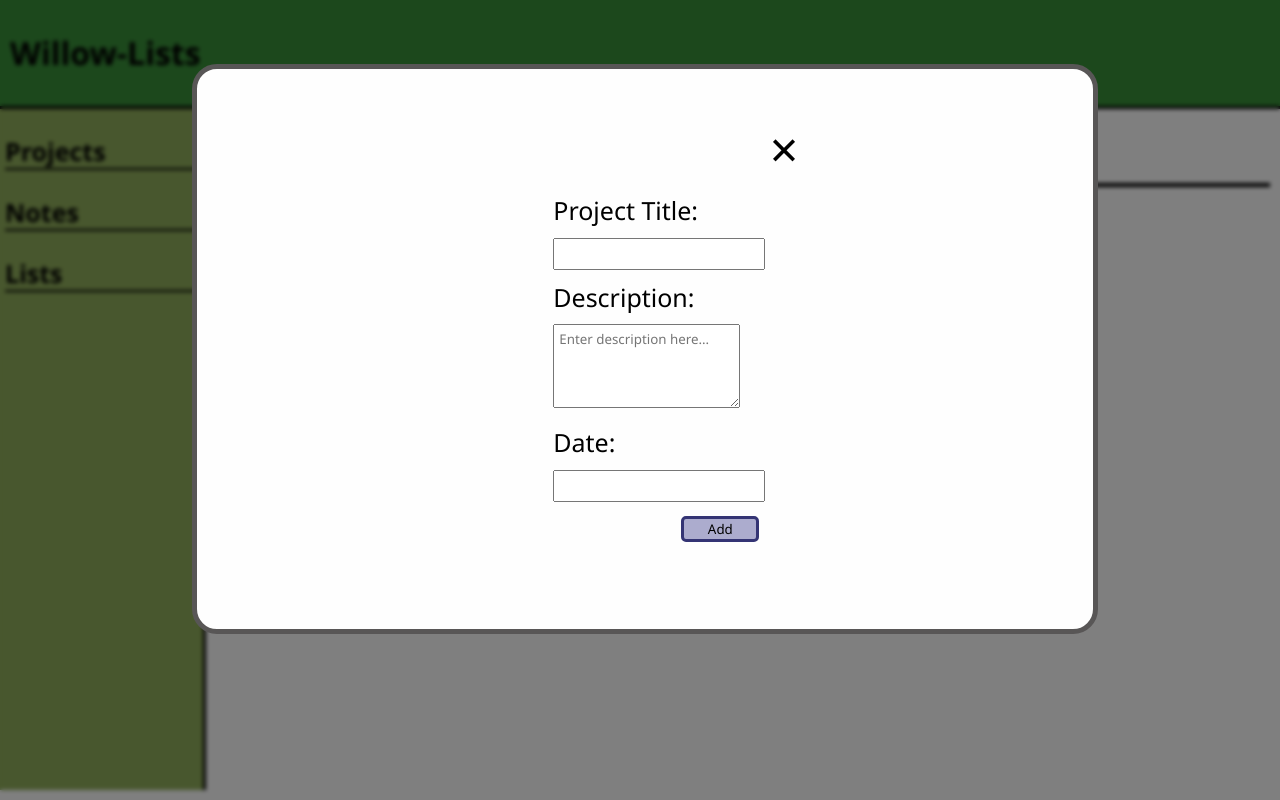
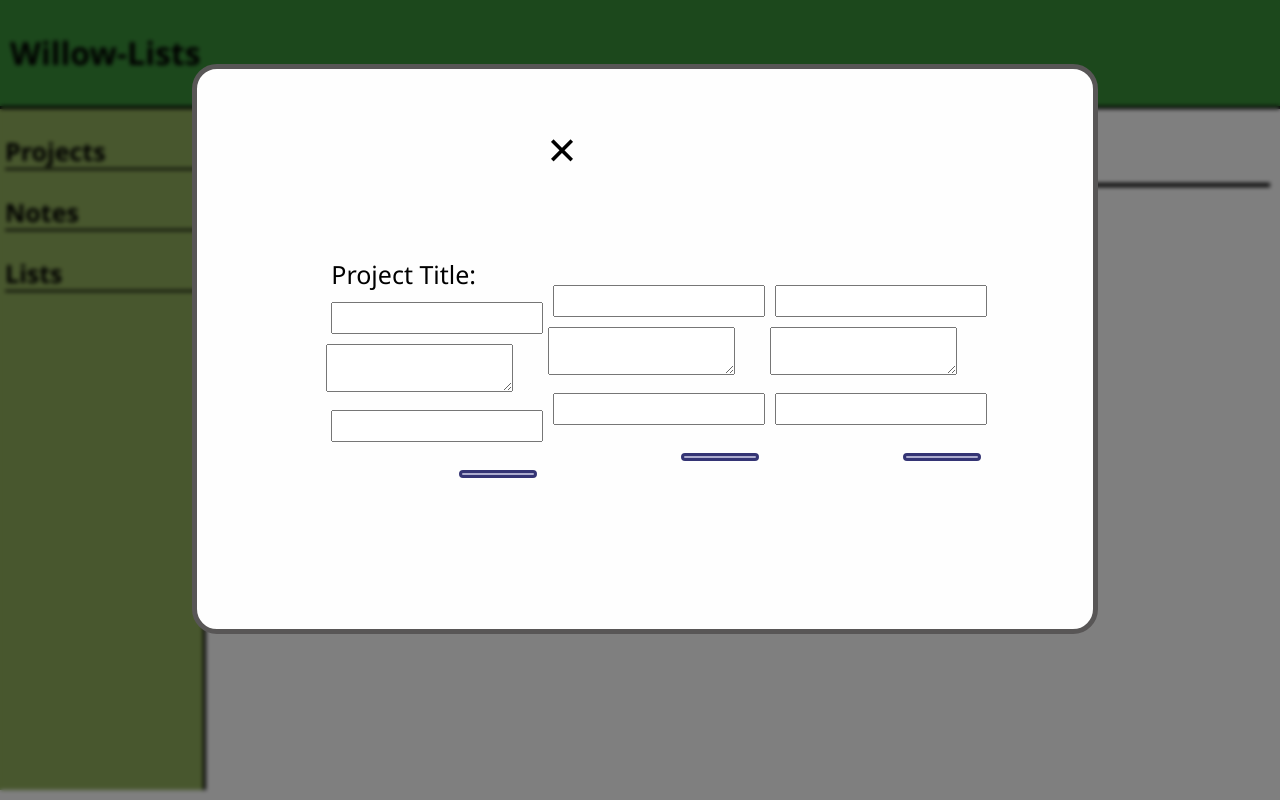
Before and after one commit to BambooCode98/to-do-list, a website built with webpack: page dist/index.html in a window 1280 px wide. Both pictures are taken after a click on the button "+New Project". Built offline with nearby package versions, Linux system fonts and the light colour scheme.

Commit message:
close to figuring out a solution for three forms

```diff
--- a/src/forms.js
+++ b/src/forms.js
@@ -2,7 +2,43 @@
 
 //form templates
 
+// let id = "";
+const modalArea = document.querySelector('.modal-content');
+
+export function formCreater(id) {
+
+  const form = document.createElement('form');
+  const input1 = document.createElement('input');
+  const textArea = document.createElement('textarea');
+  const input3 = document.createElement('input');
+  const choices = document.createElement('p');
+  const description = document.createElement('p');
+  const date = document.createElement('p');
+  const lb1 = document.createElement('br');
+  const lb2 = document.createElement('br');
+  const lb3 = document.createElement('br');
+  const button = document.createElement('button');
 
 
+  form.setAttribute("id", id);
+  input1.setAttribute("id", "title");
+  textArea.setAttribute("id", "descriptionBox");
+  textArea.setAttribute("form", id);
+  input3.setAttribute("id", "date");
+  choices.setAttribute("id", "choices");
+  description.setAttribute("id", "description");
+  date.setAttribute("id", "date");
+  button.setAttribute("id", "buttonModal");
 
-//project form
+  modalArea.append(form);
+  form.append(choices);
+  form.append(input1);
+  form.append(lb1);
+  form.append(description);
+  form.append(textArea);
+  form.append(lb2);
+  form.append(date);
+  form.append(input3);
+  form.append(lb3);
+  form.append(button);
+}
--- a/src/index.js
+++ b/src/index.js
@@ -3,7 +3,7 @@
 import './style.css';
 
 //generate the individual sections
-
+import './forms.js';
 import './projectDOM.js';
 import './notesDOM.js';
 import './listDOM.js';
@@ -20,8 +20,12 @@ const proBtn = document.querySelector('.proBtn');
 const btn2 = document.querySelector('.btn2');
 const btn3 = document.querySelector('.btn3');
 const closebtn = document.querySelector('.close-modal');
-const form = document.forms["add"];
-const choices = form.querySelector('#choices');
+const pform = document.forms["project"];
+const pchoice = pform.querySelector('#choices');
+const nform = document.forms["note"];
+const nchoice = nform.querySelector('#choices');
+const lform = document.forms["list"];
+const lchoice = lform.querySelector('#choices');
 
 //tab selection from dom
 
@@ -59,17 +63,17 @@ listtab.addEventListener('click', function() {
 
 proBtn.addEventListener('click', function() {
   modal.style.display = "block";
-  choices.textContent = "Project Title:";
+  pchoice.textContent = "Project Title:";
 })
 
 btn2.addEventListener('click', function() {
   modal.style.display = "block";
-  choices.textContent = "Note Title:";
+  nchoice.textContent = "Note Title:";
 })
 
 btn3.addEventListener('click', function() {
   modal.style.display = "block";
-  choices.textContent = "List Title:";
+  lchoice.textContent = "List Title:";
 })
 
 closebtn.addEventListener('click', function() {
--- a/src/listDOM.js
+++ b/src/listDOM.js
@@ -1,6 +1,7 @@
 'use strict';
 
 import { theList, getListData } from './listObjects.js';
+import { formCreater } from './forms.js';
 
 
 //get doc elements
--- a/src/listObjects.js
+++ b/src/listObjects.js
@@ -1,10 +1,13 @@
 'use strict';
 
 import { listElements } from "./listDOM";
+import { formCreater } from './forms.js';
+
+formCreater("list");
 
 //get elements
 
-const form = document.forms["add"];
+const form = document.forms["list"];
 
 export let theList = [];
 
@@ -24,7 +27,7 @@ function saveListData() {
 
 function makeList() {
   const title = form.querySelector('input[id="title"]').value;
-  const description = form.querySelector('textarea[id="description"]').value;
+  const description = form.querySelector('textarea[id="descriptionBox"]').value;
   const date = form.querySelector('input[id="date"]').value;
 
   const list = createList(title, description, date);
--- a/src/notesDOM.js
+++ b/src/notesDOM.js
@@ -1,6 +1,7 @@
 'use strict';
 
 import { noteList, getNoteData } from './notesObjects.js';
+import { formCreater } from './forms.js';
 
 
 
--- a/src/notesObjects.js
+++ b/src/notesObjects.js
@@ -1,10 +1,13 @@
 'use strict';
 
 import { noteElements } from "./notesDOM";
+import { formCreater } from './forms.js';
 
+
+formCreater("note")
 //get elements
 
-const form = document.forms["add"];
+const form = document.forms["note"];
 
 export let noteList = [];
 
--- a/src/projectDOM.js
+++ b/src/projectDOM.js
@@ -1,6 +1,7 @@
 'use strict';
 
 import { projectList, getData } from './projectObjects.js';
+import { formCreater } from './forms.js';
 
 //get doc elements
 const content = document.querySelector('#content');
--- a/src/projectObjects.js
+++ b/src/projectObjects.js
@@ -1,9 +1,14 @@
 'use strict';
 
 import { projectElements } from "./projectDOM";
+import { formCreater } from './forms.js';
+
+formCreater("project");
 
 //get elements
-const form = document.forms["add"];
+
+const form = document.forms["project"];
+// const form = document.querySelector('#project');
 console.log(form);
 // const proPage = document.querySelector('.proPage');
 
```
Also changed, not shown: dist/index.html, dist/main.js.
